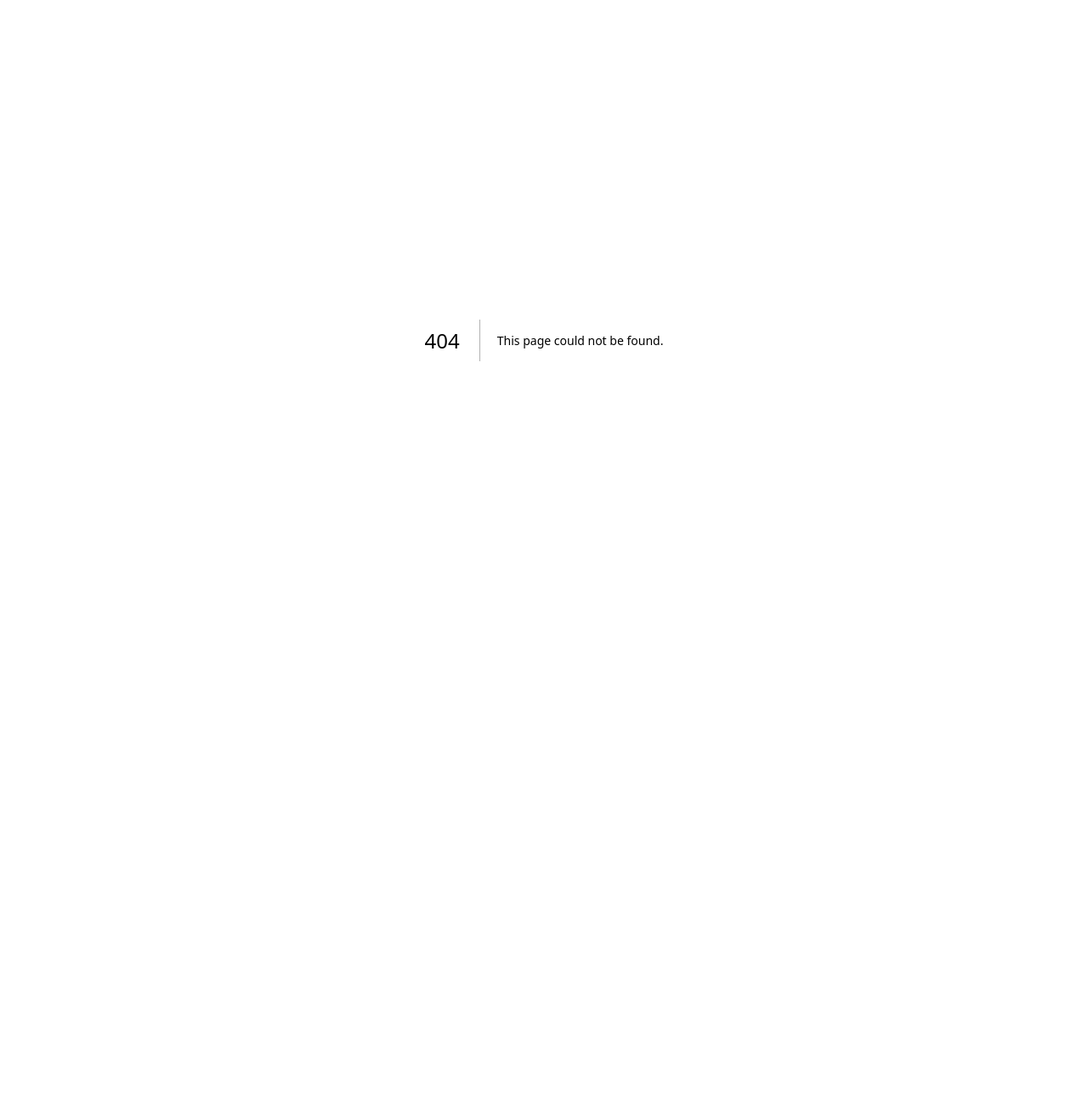
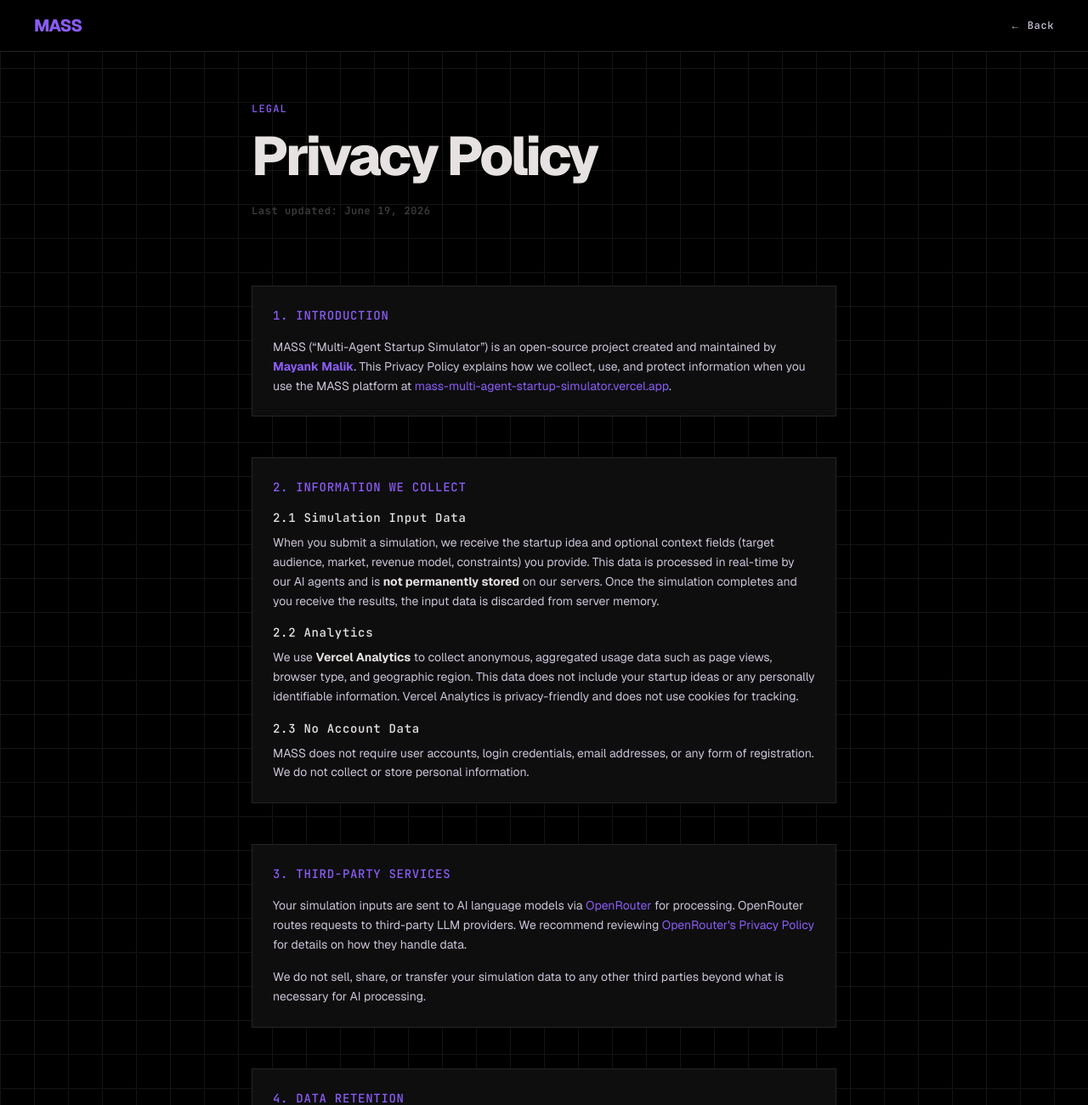
Before and after one commit to mayankmalik263/mass-startup-simulator, a Next.js app in the folder mass-frontend/: page /privacy in a window 1280 px wide. Before the commit this address had no page. Shown: the top 1300 px of the page at 85% size. Before the commit the page ends 800 px from the top, so only its background shows below. Built offline with nearby package versions, Linux system fonts and the light colour scheme.

Commit message:
feat: add Privacy Policy page covering data handling, analytics, and third-party services

```diff
--- /dev/null
+++ b/mass-frontend/src/app/privacy/page.tsx
@@ -0,0 +1,149 @@
+import Link from 'next/link';
+import type { Metadata } from 'next';
+
+export const metadata: Metadata = {
+  title: 'Privacy Policy | MASS',
+  description: 'Privacy Policy for MASS — Multi-Agent Startup Simulator. Learn how we handle your data.',
+};
+
+export default function PrivacyPage() {
+  return (
+    <div className="min-h-screen">
+      {/* Nav bar */}
+      <header className="fixed top-0 w-full z-50 bg-background border-b border-outline-variant">
+        <nav className="flex justify-between items-center px-margin-desktop py-md max-w-[80rem] mx-auto">
+          <Link href="/" className="font-display text-xl text-primary tracking-tighter font-extrabold uppercase">
+            MASS
+          </Link>
+          <Link href="/" className="font-label-mono text-on-surface-variant hover:text-primary transition-colors">
+            ← Back
+          </Link>
+        </nav>
+      </header>
+
+      <main className="pt-[120px] pb-2xl px-margin-mobile md:px-margin-desktop max-w-[48rem] mx-auto">
+        <div className="mb-2xl">
+          <div className="font-label-mono text-primary text-xs mb-sm uppercase tracking-widest">Legal</div>
+          <h1 className="font-display text-[48px] md:text-[64px] font-extrabold tracking-tighter mb-md leading-tight">
+            Privacy Policy
+          </h1>
+          <p className="font-label-mono text-outline text-xs">
+            Last updated: June 19, 2026
+          </p>
+        </div>
+
+        <div className="space-y-xl">
+          <Section title="1. Introduction">
+            <p>
+              MASS (&ldquo;Multi-Agent Startup Simulator&rdquo;) is an open-source project created and maintained by{' '}
+              <strong className="text-primary">Mayank Malik</strong>. This Privacy Policy explains how we collect, use,
+              and protect information when you use the MASS platform at{' '}
+              <a href="https://mass-multi-agent-startup-simulator.vercel.app" className="text-primary hover:underline">
+                mass-multi-agent-startup-simulator.vercel.app
+              </a>.
+            </p>
+          </Section>
+
+          <Section title="2. Information We Collect">
+            <h4 className="font-label-mono text-on-surface text-sm mb-sm">2.1 Simulation Input Data</h4>
+            <p className="mb-md">
+              When you submit a simulation, we receive the startup idea and optional context fields (target audience,
+              market, revenue model, constraints) you provide. This data is processed in real-time by our AI agents
+              and is <strong className="text-on-surface">not permanently stored</strong> on our servers. Once the simulation
+              completes and you receive the results, the input data is discarded from server memory.
+            </p>
+
+            <h4 className="font-label-mono text-on-surface text-sm mb-sm">2.2 Analytics</h4>
+            <p className="mb-md">
+              We use <strong className="text-on-surface">Vercel Analytics</strong> to collect anonymous, aggregated usage
+              data such as page views, browser type, and geographic region. This data does not include your startup
+              ideas or any personally identifiable information. Vercel Analytics is privacy-friendly and does not use
+              cookies for tracking.
+            </p>
+
+            <h4 className="font-label-mono text-on-surface text-sm mb-sm">2.3 No Account Data</h4>
+            <p>
+              MASS does not require user accounts, login credentials, email addresses, or any form of registration.
+              We do not collect or store personal information.
+            </p>
+          </Section>
+
+          <Section title="3. Third-Party Services">
+            <p className="mb-md">
+              Your simulation inputs are sent to AI language models via{' '}
+              <a href="https://openrouter.ai" target="_blank" rel="noopener noreferrer" className="text-primary hover:underline">
+                OpenRouter
+              </a>{' '}
+              for processing. OpenRouter routes requests to third-party LLM providers. We recommend reviewing{' '}
+              <a href="https://openrouter.ai/privacy" target="_blank" rel="noopener noreferrer" className="text-primary hover:underline">
+                OpenRouter&apos;s Privacy Policy
+              </a>{' '}
+              for details on how they handle data.
+            </p>
+            <p>
+              We do not sell, share, or transfer your simulation data to any other third parties beyond what is
+              necessary for AI processing.
+            </p>
+          </Section>
+
+          <Section title="4. Data Retention">
+            <p>
+              Simulation data exists only in server memory during processing and is automatically discarded when the
+              simulation completes or the server restarts. We do not maintain databases of user-submitted ideas or
+              simulation results. Generated reports are returned to you in the browser and are not stored server-side.
+            </p>
+          </Section>
+
+          <Section title="5. Open Source">
+            <p>
+              MASS is open-source software licensed under the{' '}
+              <strong className="text-on-surface">MIT License</strong>. The source code is publicly available at{' '}
+              <a href="https://github.com/mayankmalik263/MASS" target="_blank" rel="noopener noreferrer" className="text-primary hover:underline">
+                github.com/mayankmalik263/MASS
+              </a>
+              . You can inspect exactly how your data is processed by reviewing the source code.
+            </p>
+          </Section>
+
+          <Section title="6. Children's Privacy">
+            <p>
+              MASS is not directed at children under 13. We do not knowingly collect information from children.
+            </p>
+          </Section>
+
+          <Section title="7. Changes to This Policy">
+            <p>
+              We may update this Privacy Policy from time to time. Changes will be reflected on this page with an
+              updated &ldquo;Last updated&rdquo; date. Continued use of the platform after changes constitutes
+              acceptance of the revised policy.
+            </p>
+          </Section>
+
+          <Section title="8. Contact">
+            <p>
+              For privacy-related questions, reach out to Mayank Malik on{' '}
+              <a href="https://x.com/systemslearner" target="_blank" rel="noopener noreferrer" className="text-primary hover:underline">
+                𝕏 @systemslearner
+              </a>{' '}
+              or open an issue on the{' '}
+              <a href="https://github.com/mayankmalik263/MASS/issues" target="_blank" rel="noopener noreferrer" className="text-primary hover:underline">
+                GitHub repository
+              </a>.
+            </p>
+          </Section>
+        </div>
+      </main>
+    </div>
+  );
+}
+
+function Section({ title, children }: { title: string; children: React.ReactNode }) {
+  return (
+    <div className="border border-outline-variant bg-surface-container-lowest p-lg">
+      <h3 className="font-label-mono text-primary mb-md uppercase text-sm">{title}</h3>
+      <div className="font-body-sm text-on-surface-variant leading-relaxed space-y-sm">
+        {children}
+      </div>
+    </div>
+  );
+}
```
